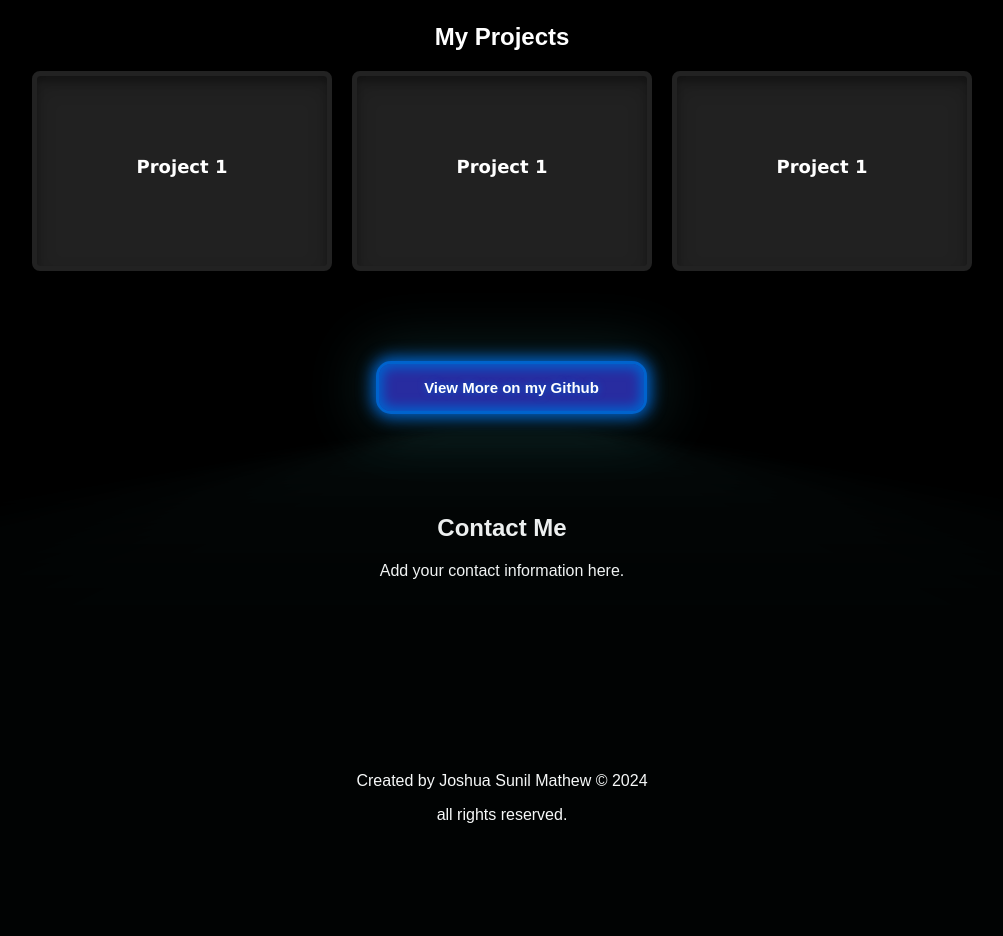
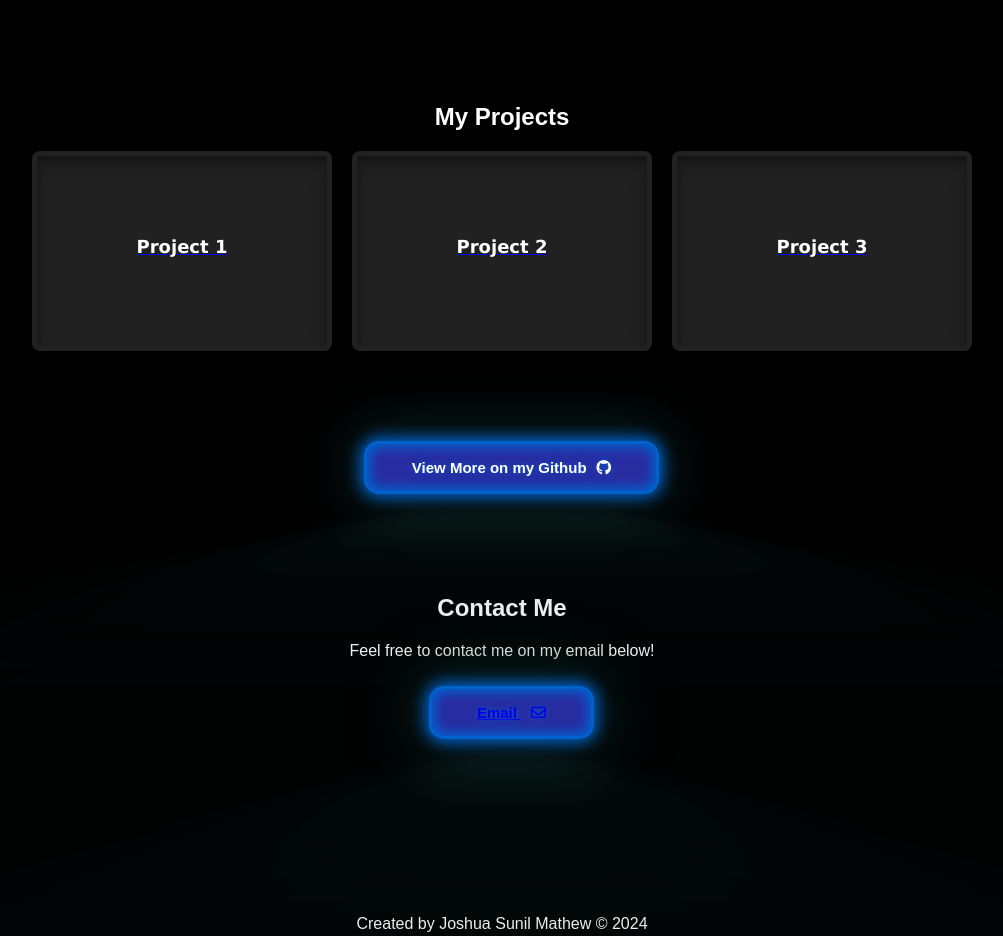
Before and after one commit to joshuasunil10/Personal-Website---WIP, a plain HTML site: page index.html in a window 1280 px wide. Shown: the part 1417-2353 px from the top of the page, without its empty margins (138-1141 px from the left). Drawn offline with nearby package versions, Linux system fonts and the light colour scheme; a script that the page names is missing; a web font is replaced by a local one.

Commit message:
some changes

```diff
--- a/index.html
+++ b/index.html
@@ -29,14 +29,16 @@
             <img src="heroImg-modified.png" alt="">
         <h1>Joshua Sunil Mathew</h1>
         <span class="sub-text">Software Developer</span>
+        <br>
         <div class="resume-icons">
             <a href="https://github.com/joshuasunil10" target="_blank"><i class="fab fa-github"></i></a>
-            <a href="https://www.linkedin.com/in/joshuasunilmathew" target="_blank"><i class="fab fa-linkedin"></i></a>
+            <a href="https://www.linkedin.com/in/joshuasunilmathew" target="_blank"><i class="fab fa-linkedin"></i></a><br>
             <button>Resume / CV</button>
+            <br>
+            <br>
         </div>
-        <h3>Computer Science Student @ <br> Technological University Dublin</h3>
-
         <br>
+        <h3>Student @ <br> Technological University Dublin</h3>
         <br>
         <h4 style="color: rgb(15, 60, 131);">Scroll Down<i style="padding: 10px;" class="fa-solid fa-down-long"></i></h4>
 
@@ -47,7 +49,7 @@
     </section>
 
 
-    <section class="projects-section" id="projects">
+    <section style="animation: fadeIn 1s ease-in-out forwards;" class="projects-section" id="projects">
 
         <div class="section-content">
             <h1>About Myself</h1>
@@ -89,11 +91,6 @@
 
                 </div>
 
-
-
-
-
-
             </p>
         </div>
 
@@ -114,7 +111,11 @@
 <section class="projects-section" id="projects">
     <div class="section-content">
         <h2>My Projects</h2>
+
+
         <div class="card-grid">
+
+        <a href="http://" target="_blank" rel="noopener noreferrer">
             <div class="card">
                 <p class="card-title">Project 1</p>
                 <p class="card-des">
@@ -126,8 +127,11 @@
                     </svg>
                 </p>
             </div>
+        </a>
+
+        <a href="http://" target="_blank" rel="noopener noreferrer">
             <div class="card">
-                <p class="card-title">Project 1</p>
+                <p class="card-title">Project 2</p>
                 <p class="card-des">
                 </p>
                 <p class="card-text">
@@ -137,8 +141,11 @@
                     </svg>
                 </p>
             </div>
+        </a>
+
+        <a href="http://" target="_blank" rel="noopener noreferrer">
             <div class="card">
-                <p class="card-title">Project 1</p>
+                <p class="card-title">Project 3</p>
                 <p class="card-des">
                 </p>
                 <p class="card-text">
@@ -148,19 +155,26 @@
                     </svg>
                 </p>
             </div>
+        </a>
 
-        </div>
+
+
+
     </div>
 
 </section>
-<center><button>View More on my Github</button></center>
+<center><button>View More on my Github<i style="padding-left: 10px;" class="fab fa-github"></i></button></center>
 
 
     <!-- CONTACT SECTION -->
     <section class="contact-section" id="contact">
         <div class="section-content">
             <h2>Contact Me</h2>
-            <p>Add your contact information here.</p>
+            <p>Feel free to contact me on my email below!</p>
+
+            <button><a class="emailbtn" href="mailto:joshuasunilmathew10@gmail.com">Email <i style="padding-left: 10px;"" class="fa-regular fa-envelope"></i></a></a></button>
+
+
         </div>
     </section>
 
```
